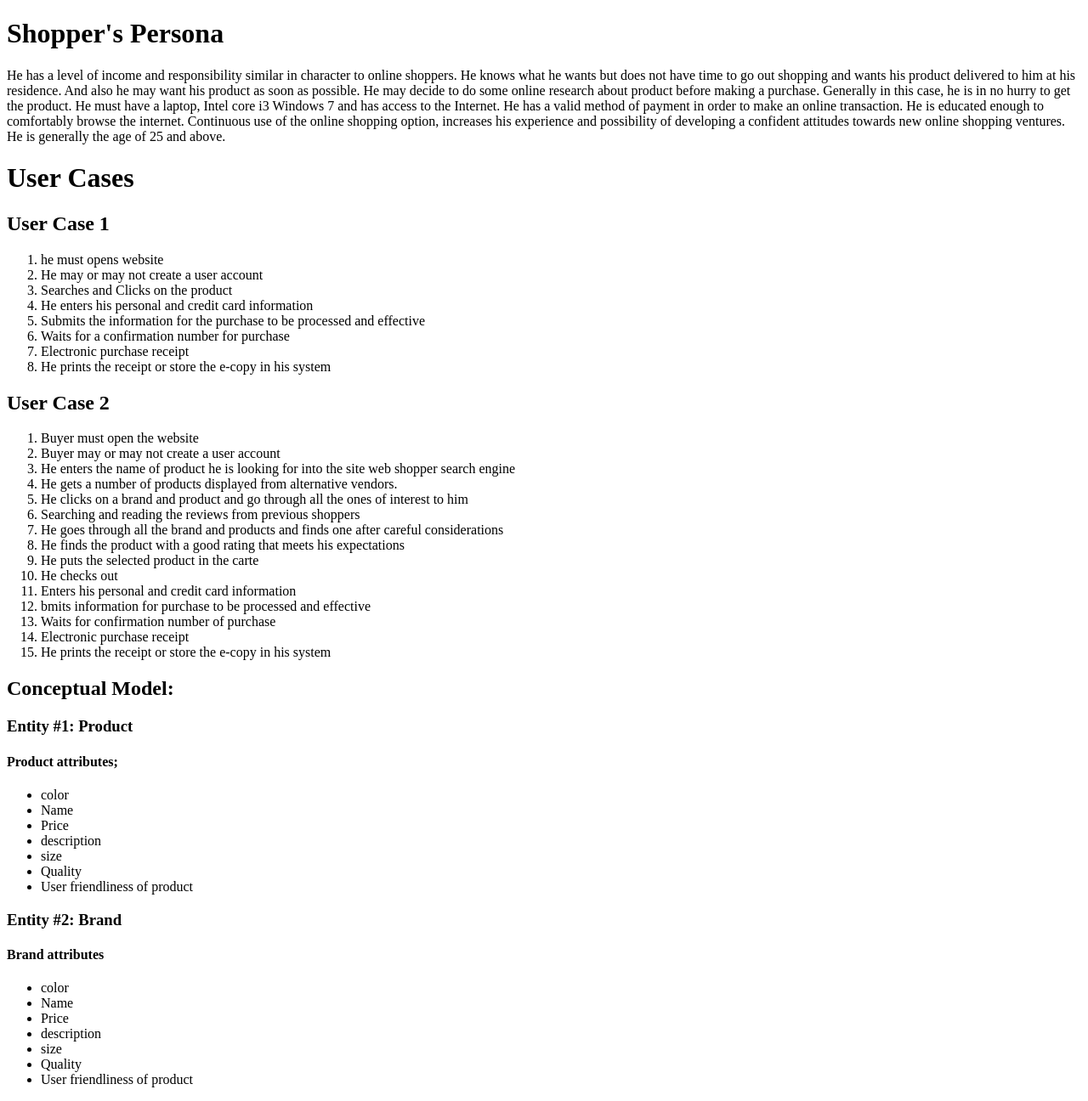
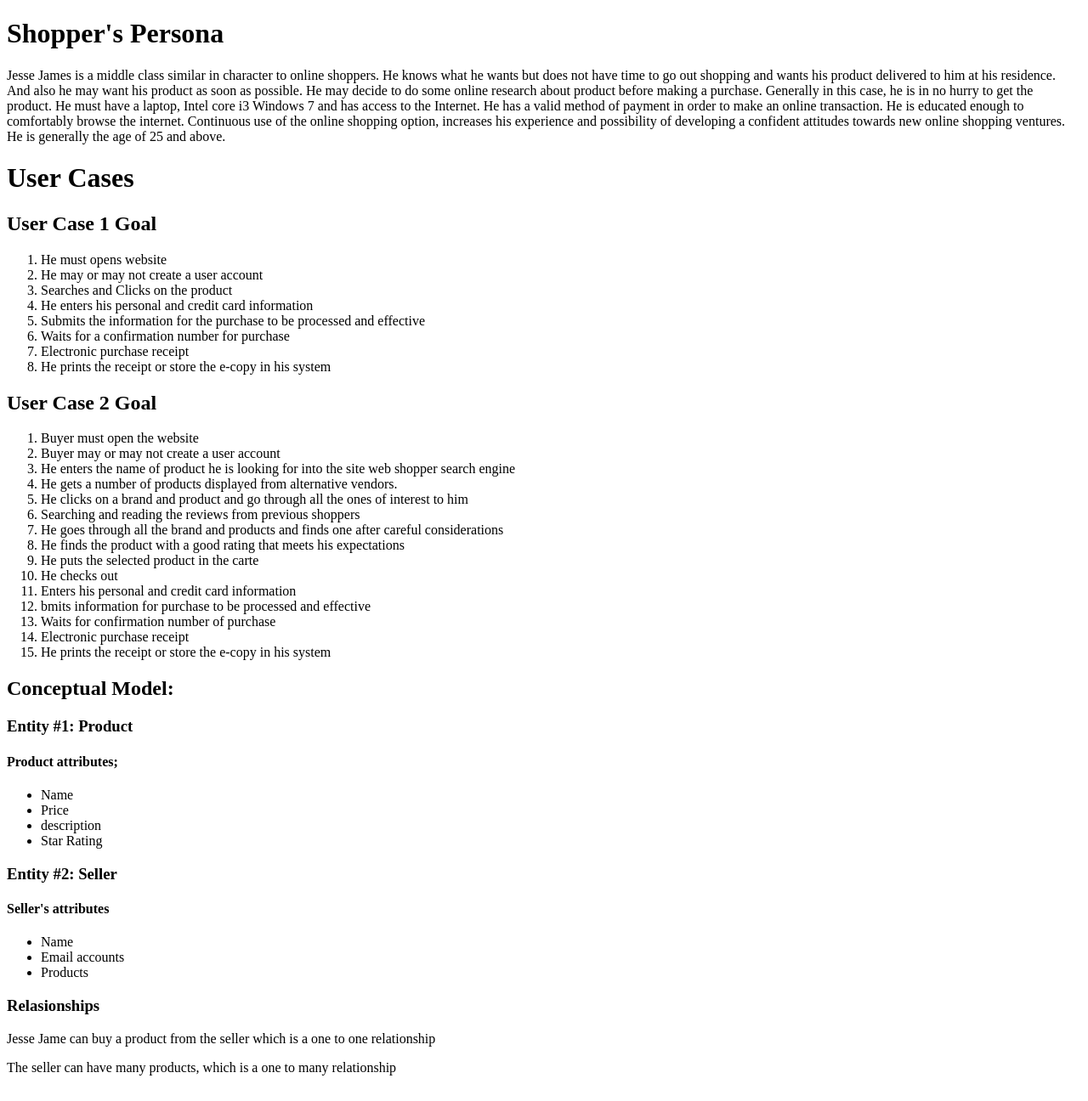
Before and after one commit to davidc4991vvc/amazon-product-page, a PHP site: page / in a window 1280 px wide. Shown: the whole page at 85% size. After the commit the page ends 1266 px from the top, so only its background shows below. Run offline with PHP 8.4, Linux system fonts and the light colour scheme.

Commit message:
added amazon product page

```diff
--- a/index.php
+++ b/index.php
@@ -7,7 +7,7 @@
 	<body>
 		<h1>Shopper's Persona</h1>
 
-		<p>He has a level of income and responsibility similar in character to online shoppers. He knows what he wants
+		<p>Jesse James is a middle class  similar in character to online shoppers. He knows what he wants
 			but does not have time to go out shopping and wants his product delivered to him at his residence. And also he
 			may want his product as soon as possible. He may decide to do some online research about product before making
 			a purchase. Generally in this case, he is in no hurry to get the product. He must have a laptop, Intel core i3
@@ -17,9 +17,9 @@
 			shopping ventures. He is generally the age of 25 and above.</p>
 
 		<h1>User Cases</h1>
-		<h2>User Case 1</h2>
+		<h2>User Case 1 Goal</h2>
 		<ol>
-			<li>he must opens website</li>
+			<li>He must opens website</li>
 			<li>He may  or may not create a user account</li>
 			<li>Searches and Clicks on the product</li>
 			<li>He enters his personal and  credit card information</li>
@@ -28,7 +28,7 @@
 			<li>Electronic purchase receipt</li>
 			<li>He prints the receipt or store the e-copy in his system</li>
 		</ol>
-		<h2>User Case 2</h2>
+		<h2>User Case 2 Goal</h2>
 		<ol>
 			<li>Buyer must open the website</li>
 			<li>Buyer may  or may not create a user account</li>
@@ -50,24 +50,20 @@
 		<h3> Entity #1: Product</h3>
 		<h4>Product attributes;</h4>
 		<ul>
-			<li>color</li>
 			<li>Name</li>
 			<li>Price</li>
 			<li>description</li>
-			<li>size</li>
-			<li>Quality</li>
-			<li>User friendliness of product</li>
+			<li>Star Rating</li>
 		</ul>
-		<h3>Entity #2: Brand</h3>
-		<h4>Brand attributes</h4>
+		<h3>Entity #2: Seller</h3>
+		<h4>Seller's attributes</h4>
 		<ul>
-			<li>color</li>
 			<li>Name</li>
-			<li>Price</li>
-			<li>description</li>
-			<li>size</li>
-			<li>Quality</li>
-			<li>User friendliness of product</li>
+			<li>Email accounts</li>
+			<li>Products</li>
 		</ul>
+		<h3>Relasionships</h3>
+			<p>Jesse Jame can buy a product from the seller which is a one to one relationship</p>
+			<p>The seller can have many products, which is a one to many relationship</p>
 	</body>
 </html>
```
